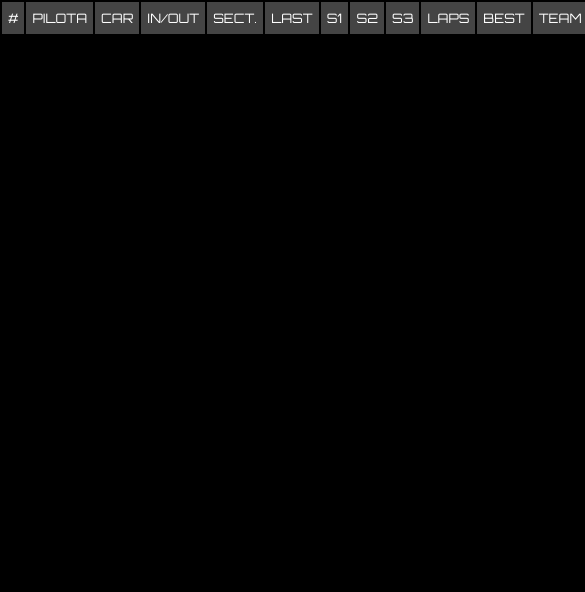
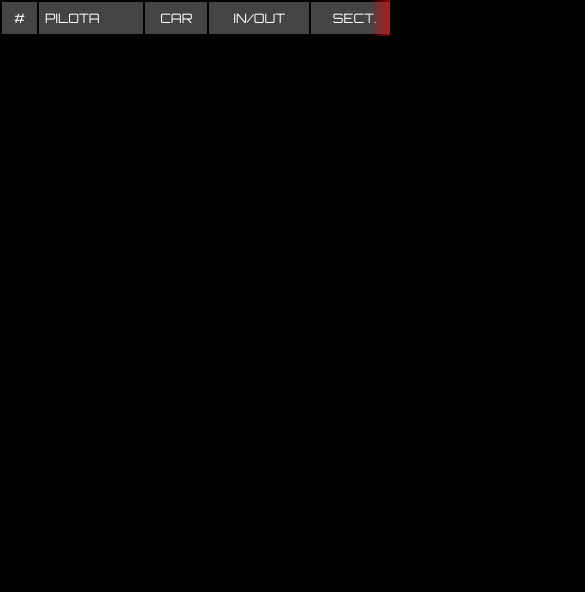
Before and after one commit to vrcrracingleague/livetiming, a plain HTML site: page index.html in a window 390 px wide. Shown: the part 252-844 px from the top of the page, 585 px wide, since content can reach past the window. Drawn offline with Linux system fonts and the light colour scheme; no server answers.

Commit message:
Update style.css

```diff
--- a/style.css
+++ b/style.css
@@ -95,7 +95,7 @@ td {
   vertical-align: middle;    /* Centra verticalmente tutto (anche immagini) */
 }
 
-td:first-child  {
+td:first-child {
   background-color: #888888;
   color: #000000;
   padding-right: 0;
@@ -160,12 +160,59 @@ tr:hover {
   }
 }
 
+/* --- Inizio sezione ombre scroll orizzontale --- */
+
+.table-wrapper {
+  position: relative;
+  overflow: hidden;
+}
+
+/* Contenitore scrollabile */
+.scroll-container {
+  overflow-x: auto;
+  -webkit-overflow-scrolling: touch;
+}
+
+/* Ombre laterali */
+.shadow-left,
+.shadow-right {
+  position: absolute;
+  top: 0;
+  bottom: 0;
+  width: 20px;
+  pointer-events: none;
+  z-index: 10;
+}
+
+.shadow-left {
+  left: 0;
+  background: linear-gradient(to right, rgba(255, 0, 0, 0.6), transparent);
+  display: none; /* nascoste all’avvio */
+}
+
+.shadow-right {
+  right: 0;
+  background: linear-gradient(to left, rgba(255, 0, 0, 0.6), transparent);
+  display: none; /* nascoste all’avvio */
+}
+
+/* --- Fine sezione ombre --- */
+
 @media (max-width: 768px) {
   .header-bar,
   .track-info,
   .bestlap-info {
     flex-direction: column;
     align-items: flex-start;
+  }
+
+  table {
+    min-width: 900px; /* o quanto ti serve per mostrare tutte le colonne */
+  }
+
+  thead th,
+  tbody td {
+    white-space: nowrap;
   }
 }
 
@@ -191,6 +238,7 @@ img.logo-auto {
   display: block;
   margin: 0 auto;
 }
+
 .race-number-bar {
   position: relative;
   display: flex;
@@ -200,7 +248,6 @@ img.logo-auto {
   padding-right: 14px;
   box-sizing: border-box; /* per includere padding e bordi nel calcolo */
 }
-
 
 .race-number-bar::after {
   content: "";
```
